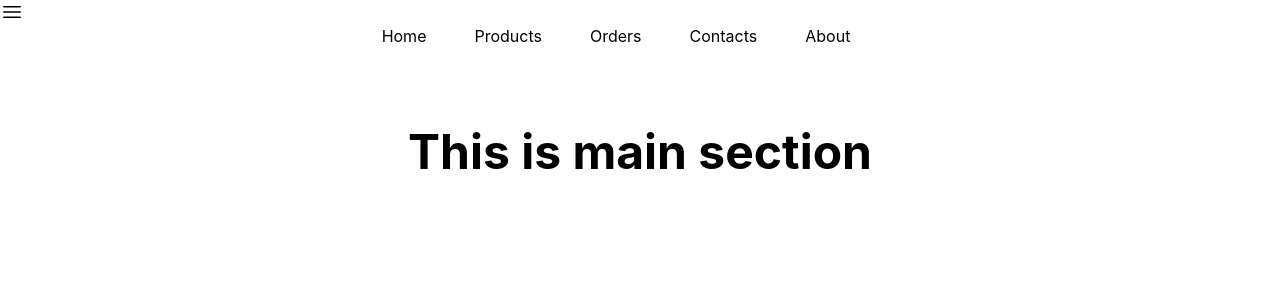
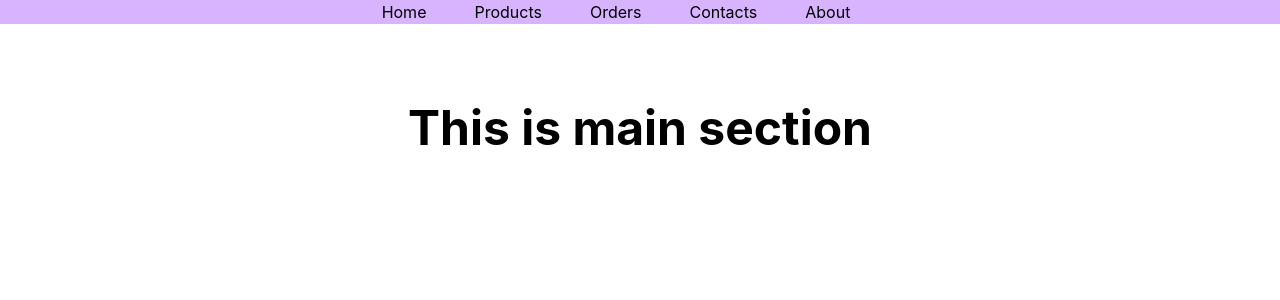
Before and after one commit to hussainali2023/responsive-nav-tail-react, a React (Create React App) app: page / in a window 1280 px wide. Shown: the top 300 px of the page. Built offline with nearby package versions, Linux system fonts and the light colour scheme.

Commit message:
responsive nav done

```diff
--- a/src/Navbar/Navbar.js
+++ b/src/Navbar/Navbar.js
@@ -12,13 +12,15 @@ const Navbar = () => {
     { id: 5, name: "About", path: "/about" },
   ];
   return (
-    <nav>
-      {open ? (
-        <XMarkIcon onClick={() => setOpen(!open)} className="h-6 w-6" />
-      ) : (
-        <Bars3Icon onClick={() => setOpen(!open)} className="h-6 w-6" />
-      )}
-      <ul className="md:flex justify-center">
+    <nav className=" bg-purple-300 w-full">
+      <div onClick={() => setOpen(!open)} className="h-6 w-6 md:hidden">
+        {open ? <XMarkIcon /> : <Bars3Icon />}
+      </div>
+      <ul
+        className={` bg-purple-300 w-full md:flex justify-center md:static absolute duration-500 ease-in ${
+          open ? "top-6" : "top-[-120px]"
+        }`}
+      >
         {routes.map((route) => (
           <Link key={route.id} route={route}></Link>
         ))}
```
